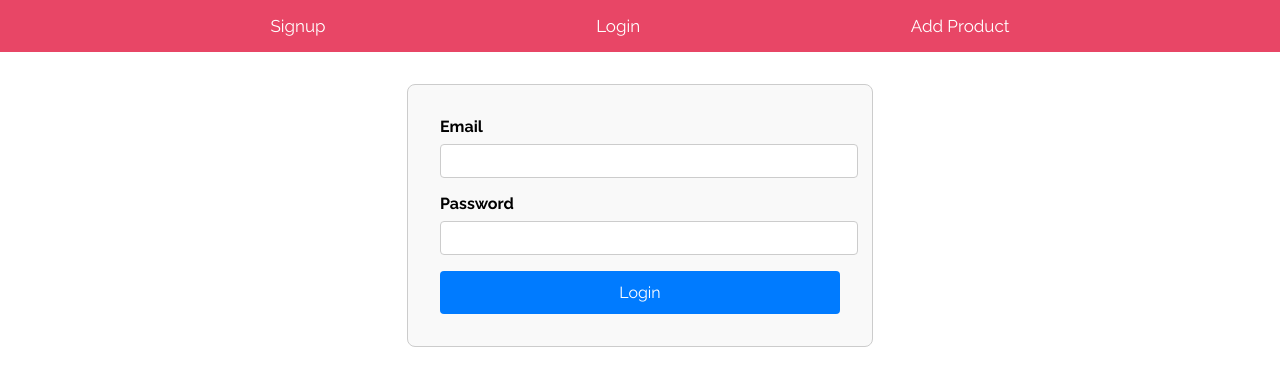
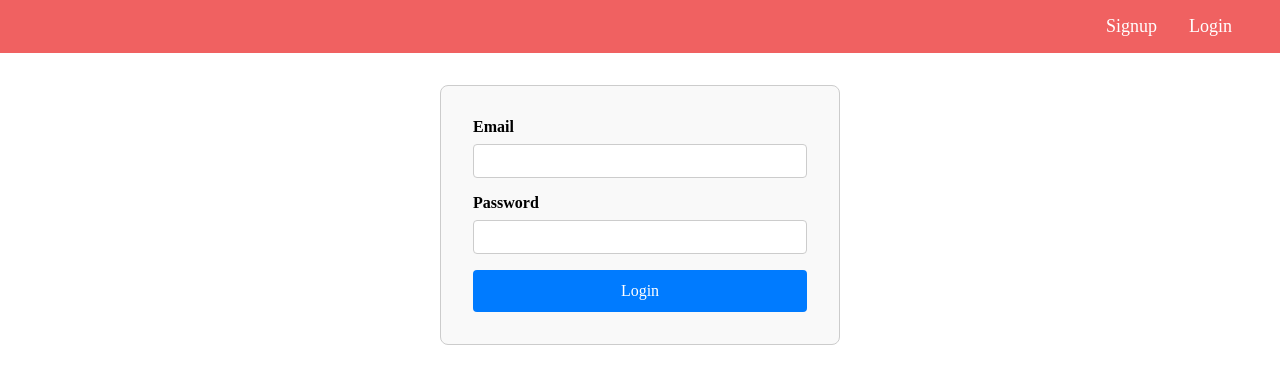
Before and after one commit to antimabhatra23/Shopping-front, a React (Create React App) app: page /login in a window 1280 px wide. Shown: the top 386 px of the page. Built offline with nearby package versions, Linux system fonts and the light colour scheme; a web font is replaced by a local one.

Commit message:
Fifth commit

```diff
--- a/src/App.css
+++ b/src/App.css
@@ -1,32 +1,52 @@
 @import url('https://fonts.googleapis.com/css2?family=Poetsen+One&family=Raleway:ital,wght@0,100..900;1,100..900&family=Roboto:ital,wght@0,100;0,300;0,400;0,500;0,700;0,900;1,100;1,300;1,400;1,500;1,700;1,900&display=swap');
 
-*{
+* {
     margin: 0;
     padding: 0;
-    font-family: "Raleway", sans-serif;
+    /* font-family: "Raleway", sans-serif; */
+    font-family: "Mier book";
+    box-sizing: border-box;
 }
 
-nav {
-    background-color: #e84666;
-    padding: 1rem;
-}
+.nav {
+    display: flex;
+    justify-content: space-between;
+    align-items: center;
+    padding: 1rem 2rem;
+    background-color: #f06161;
+    /* border-bottom: 1px solid #dee2e6;  */
+  }
 
-nav ul {
-    list-style: none;
+  .nav-left, .nav-right {
     display: flex;
-    justify-content: space-evenly;
-}
+    align-items: center;
+  }
 
-nav ul li {
+  .nav-left {
+    flex: 1;
+  }
+
+  .nav-right {
+    flex: 1;
+    justify-content: flex-end;
+  }
+
+  .nav-link {
     margin: 0 1rem;
-}
+    text-decoration: none;
+    color: #fff;
+    font-size: 18px;
+  }
 
-nav ul li a {
-    color: white;
-    text-decoration: none;
-    font-size: 17px;
-}
+  .logout-button {
+    background: none;
+    border: none;
+    color: #fff;
+    cursor: pointer;
+    font-size: 18px;
+    padding: 0.5rem 1rem;
+  }
 
-nav ul li a:hover {
+  .logout-button:hover {
     text-decoration: underline;
-}
+  }
--- a/src/App.js
+++ b/src/App.js
@@ -1,4 +1,4 @@
-import React from "react";
+import React, { useState } from "react";
 import { BrowserRouter as Router, Route, Routes } from "react-router-dom";
 import Signup from "./component/signup/Signup";
 import Login from "./component/login/Login";
@@ -7,12 +7,17 @@ import AddProductForm from "./component/products/AddProductForm";
 import Product from "./component/products/Product";
 
 const App = () => {
+  const [isLoggedIn, setIsLoggedIn] = useState(false);
+
   return (
     <Router>
-      <Navbar />
+      <Navbar isLoggedIn={isLoggedIn} setIsLoggedIn={setIsLoggedIn} />
       <Routes>
         <Route path="/signup" element={<Signup />} />
-        <Route path="/login" element={<Login />} />
+        <Route
+          path="/login"
+          element={<Login setIsLoggedIn={setIsLoggedIn} />}
+        />
 
         <Route path="/" element={<Product />} />
         <Route path="/add-product" element={<AddProductForm />} />
--- a/src/component/Navbar.jsx
+++ b/src/component/Navbar.jsx
@@ -1,22 +1,39 @@
 import React from "react";
-import { Link } from "react-router-dom";
+import { Link, useNavigate } from "react-router-dom";
 import "../App.css";
 
-const Navbar = () => {
+const Navbar = ({ isLoggedIn, setIsLoggedIn }) => {
+  const navigate = useNavigate();
+
+  const handleLogout = () => {
+    setIsLoggedIn(false);
+    localStorage.removeItem('token'); // Remove token on logout
+    navigate("/");
+  };
+
+  const token = localStorage.getItem("token");
+
   return (
-    <nav>
-      <ul>
-        <li>
-          <Link to="/signup">Signup</Link>
-        </li>
-        <li>
-          <Link to="/login">Login</Link>
-        </li>
-
-        <li>
-          <Link to="/add-product">Add Product</Link>
-        </li>
-      </ul>
+    <nav className="nav">
+      <div className="nav-left">
+        {isLoggedIn || token ? (
+          <Link to="/add-product" className="nav-link">
+            Add Product
+          </Link>
+        ) : null}
+      </div>
+      <div className="nav-right">
+        {!isLoggedIn && !token ? (
+          <>
+            <Link to="/signup" className="nav-link">Signup</Link>
+            <Link to="/login" className="nav-link">Login</Link>
+          </>
+        ) : (
+          <button onClick={handleLogout} className="logout-button">
+            Logout
+          </button>
+        )}
+      </div>
     </nav>
   );
 };
--- a/src/component/login/Login.jsx
+++ b/src/component/login/Login.jsx
@@ -3,8 +3,10 @@ import axios from 'axios';
 import { ToastContainer, toast } from 'react-toastify';
 import 'react-toastify/dist/ReactToastify.css';
 import './login.css';
+import { useNavigate } from 'react-router-dom';
 
 const Login = () => {
+    const navigate = useNavigate()
     const [email, setEmail] = useState('');
     const [password, setPassword] = useState('');
 
@@ -14,6 +16,7 @@ const Login = () => {
             const response = await axios.post('https://shopping-backend-beryl.vercel.app/api/login', { email, password });
             toast.success(response.data.message);  // Show success toast
             localStorage.setItem('token', response.data.token);
+            navigate("/")
         } catch (error) {
             toast.error(error.response?.data?.error || 'An error occurred');  // Show error toast
         }
--- a/src/component/products/Product.jsx
+++ b/src/component/products/Product.jsx
@@ -14,14 +14,14 @@ const Product = () => {
   const loadProducts = async () => {
     try {
       const response = await axios.get("https://shopping-backend-beryl.vercel.app/products");
-      console.log({ response });
+      // console.log({ response });
       setProductList(response?.data?.products);
     } catch (error) {
       toast.error("");
     }
   };
 
-  console.log({ productList });
+  // console.log({ productList });
 
   return (
     <div className="product-container">
```
